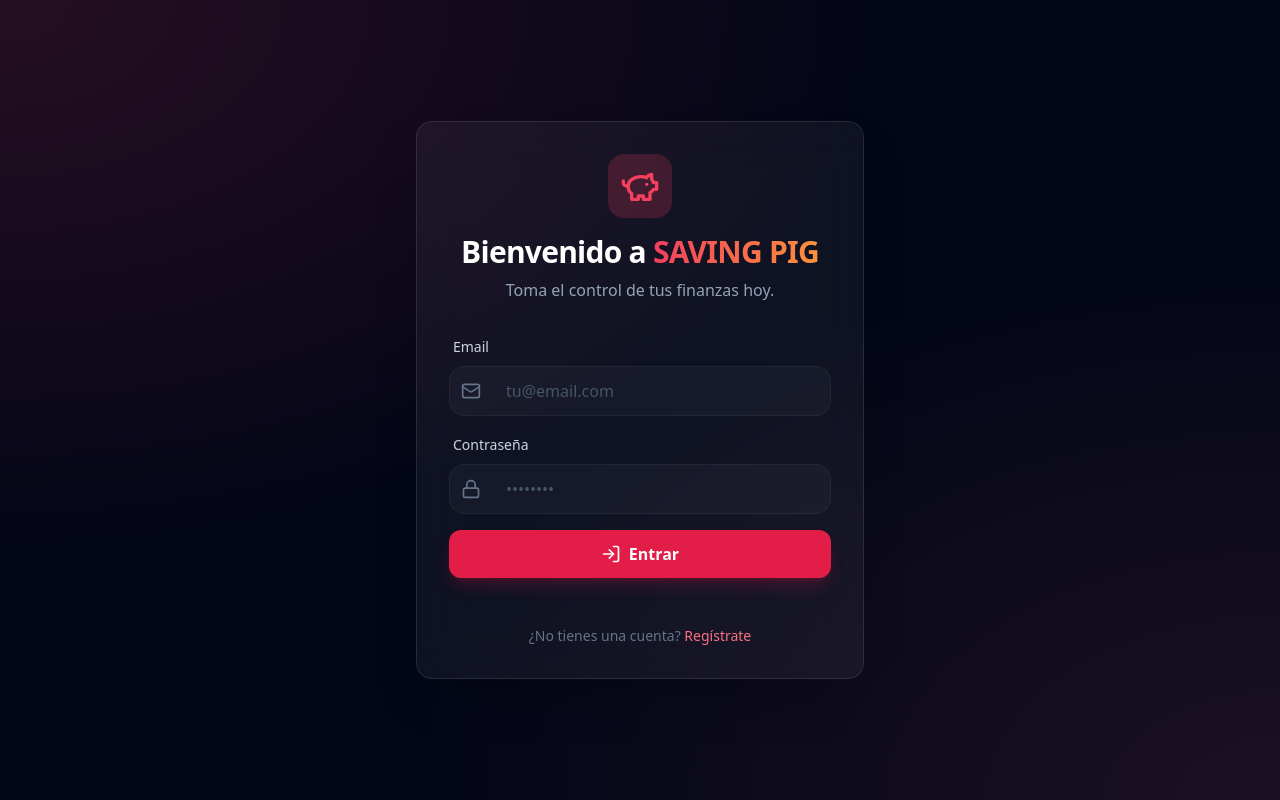
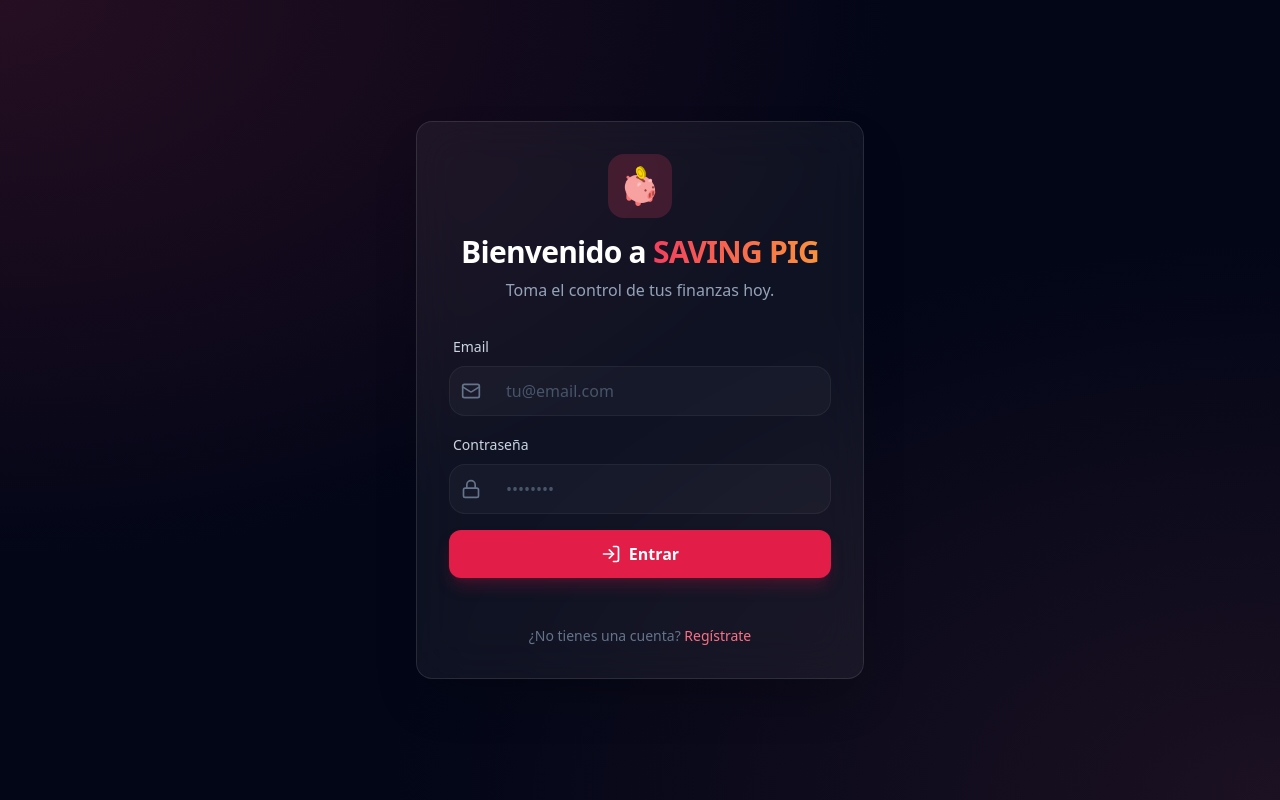
Before and after one commit to Ariannn23/saving-pig, a React (Vite) app in the folder apps/web/: page /login in a window 1280 px wide. Built offline with nearby package versions, Linux system fonts and the light colour scheme; no server answers; the database is empty.

Commit message:
icono: reemplaza PiggyBank con saving-pig-icono2 en favicon, login, sidebar y ajustes

```diff
--- a/apps/web/index.html
+++ b/apps/web/index.html
@@ -2,7 +2,11 @@
 <html lang="es">
   <head>
     <meta charset="UTF-8" />
-    <link rel="icon" type="image/svg+xml" href="/vite.svg" />
+    <link
+      rel="icon"
+      type="image/png"
+      href="/src/public/saving-pig-icono2.png"
+    />
     <meta name="viewport" content="width=device-width, initial-scale=1.0" />
     <title>SAVING PIG | Control Financiero Inteligente</title>
     <link rel="preconnect" href="https://fonts.googleapis.com" />
--- a/apps/web/src/layouts/MainLayout.tsx
+++ b/apps/web/src/layouts/MainLayout.tsx
@@ -6,7 +6,6 @@ import {
   Target,
   Settings,
   Plus,
-  PiggyBank,
   PieChart,
 } from "lucide-react";
 import { useUIStore } from "@/store/useUIStore";
@@ -52,7 +51,11 @@ export const MainLayout = ({ children }: MainLayoutProps) => {
         <div className="flex h-full flex-col p-6">
           <Link to="/" className="mb-12 flex items-center gap-3 group">
             <div className="flex h-12 w-12 items-center justify-center rounded-2xl bg-gradient-to-br from-rose-600 to-rose-400 shadow-xl shadow-rose-950/20 group-hover:scale-110 group-hover:rotate-3 transition-all duration-500 ring-1 ring-white/20">
-              <PiggyBank className="h-7 w-7 text-white drop-shadow-md" />
+              <img
+                src="/src/public/saving-pig-icono2.png"
+                alt="Saving Pig"
+                className="h-7 w-7 object-contain drop-shadow-md"
+              />
             </div>
             <div className="flex flex-col">
               <span className="text-xl font-black tracking-widest text-white leading-none">
--- a/apps/web/src/pages/Settings.tsx
+++ b/apps/web/src/pages/Settings.tsx
@@ -5,7 +5,6 @@ import {
   LogOut,
   ChevronRight,
   ChevronDown,
-  PiggyBank,
   Save,
   Key,
   Trash2,
@@ -231,7 +230,11 @@ export default function Settings() {
       {/* ── Profile Header ── */}
       <div className="data-card p-5 sm:p-8 flex flex-col md:flex-row items-center gap-4 sm:gap-6 text-center md:text-left">
         <div className="h-24 w-24 rounded-3xl bg-rose-600 flex items-center justify-center shadow-lg shadow-rose-900/40">
-          <PiggyBank className="w-12 h-12 text-white" />
+          <img
+            src="/src/public/saving-pig-icono2.png"
+            alt="Saving Pig"
+            className="w-12 h-12 object-contain"
+          />
         </div>
         <div className="flex-1 space-y-1">
           <h2 className="text-2xl font-bold">
--- a/apps/web/src/pages/auth/LoginPage.tsx
+++ b/apps/web/src/pages/auth/LoginPage.tsx
@@ -2,15 +2,7 @@ import { useState, useEffect } from "react";
 import { useNavigate } from "react-router-dom";
 import { supabase } from "@/lib/supabase";
 import { useAuthStore } from "@/store/useAuthStore";
-import {
-  Mail,
-  Lock,
-  Loader2,
-  PiggyBank,
-  UserPlus,
-  LogIn,
-  User,
-} from "lucide-react";
+import { Mail, Lock, Loader2, UserPlus, LogIn, User } from "lucide-react";
 
 export const LoginPage = () => {
   const { session } = useAuthStore();
@@ -63,7 +55,11 @@ export const LoginPage = () => {
       <div className="glass-card p-8 w-full max-w-md space-y-8">
         <div className="text-center space-y-2">
           <div className="w-16 h-16 bg-rose-500/20 rounded-2xl flex items-center justify-center mx-auto mb-4">
-            <PiggyBank className="w-10 h-10 text-rose-500" />
+            <img
+              src="/src/public/saving-pig-icono2.png"
+              alt="Saving Pig"
+              className="w-10 h-10 object-contain"
+            />
           </div>
           <h1 className="text-3xl font-bold tracking-tight">
             {isRegistering ? "Crear Cuenta" : "Bienvenido a"}{" "}
```
Also changed, not shown: apps/web/src/public/saving-pig-icono.png (added), apps/web/src/public/saving-pig-icono2.png (added).
